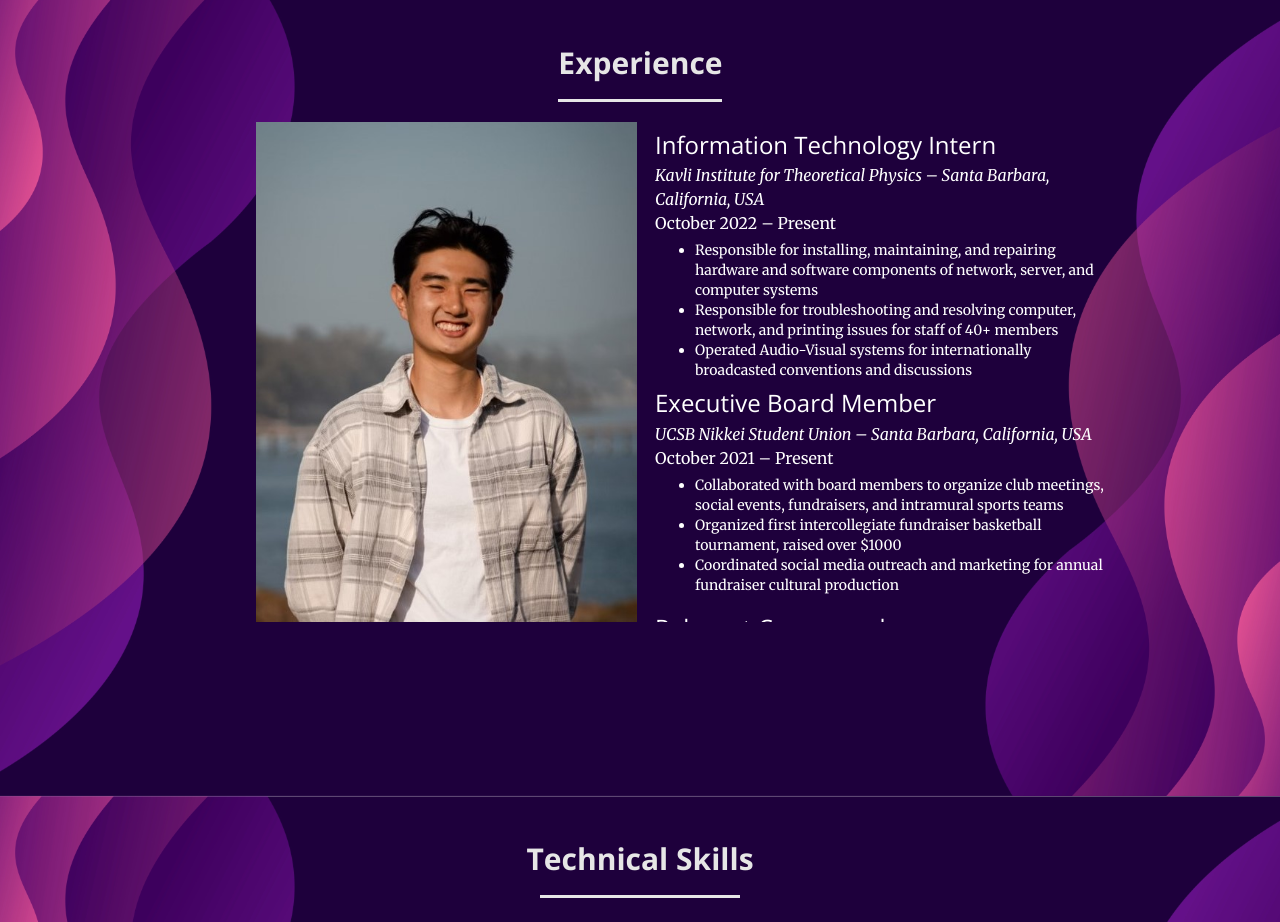
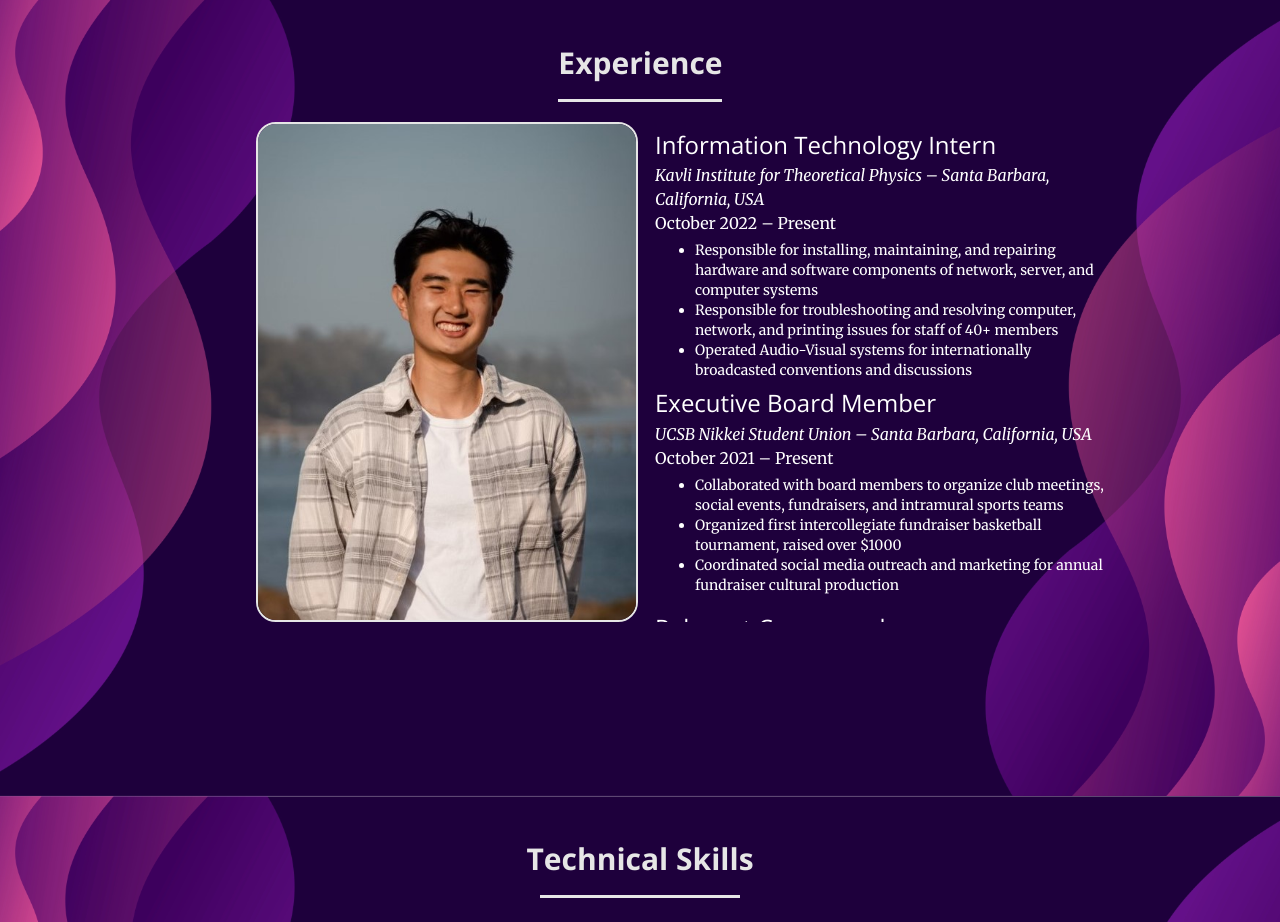
Before and after one commit to kolekikuta/kolekikuta.github.io, a website: page index.html in a window 1280 px wide. Shown: the part 804-1726 px from the top of the page. Drawn offline with nearby package versions, Linux system fonts and the light colour scheme.

Commit message:
experience image border

```diff
--- a/css/creative.css
+++ b/css/creative.css
@@ -228,6 +228,8 @@ header .header-content .header-content-inner p {
   height: 500px;
   max-width: 400px;
   margin-bottom: 20px;
+  border: 2px solid rgba(230, 230, 230, 1);
+  border-radius: 20px;
   display: block;
 }
 
--- a/index.html
+++ b/index.html
@@ -94,8 +94,8 @@
             </div>
             <div class="row">
                 <div class="col-lg-4 col-lg-offset-2 col-sm-6 container-about">
-                    <div class="experience-img">
-                        <img src="img/portrait.jpg" alt="Kole Kikuta" height="500">
+                    <div>
+                        <img src="img/portrait.jpg" alt="Kole Kikuta" class="experience-img">
                     </div>
                 </div>
                 <div class="col-lg-5 col-sm-6 experience-txt">
```
Also changed, not shown: README.md (deleted).
